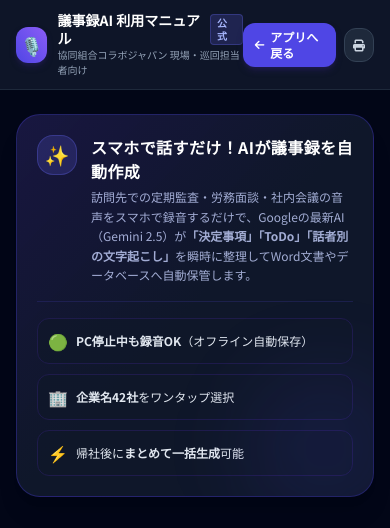
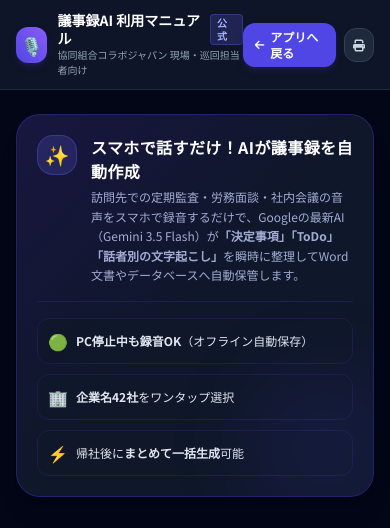
Before and after one commit to collabojapan-admin/minutes-ai, a plain HTML site: page mobile_manual.html in a window 390 px wide. Shown: the top 528 px of the page. Drawn offline with nearby package versions, Linux system fonts and the light colour scheme.

Commit message:
Update mobile_manual.html (AI model label: Gemini 3.5 Flash)

```diff
--- a/mobile_manual.html
+++ b/mobile_manual.html
@@ -101,7 +101,7 @@
             スマホで話すだけ！AIが議事録を自動作成
           </h2>
           <p class="text-xs text-indigo-200/80 mt-1 leading-relaxed">
-            訪問先での定期監査・労務面談・社内会議の音声をスマホで録音するだけで、Googleの最新AI（Gemini 2.5）が<strong>「決定事項」「ToDo」「話者別の文字起こし」</strong>を瞬時に整理してWord文書やデータベースへ自動保管します。
+            訪問先での定期監査・労務面談・社内会議の音声をスマホで録音するだけで、Googleの最新AI（Gemini 3.5 Flash）が<strong>「決定事項」「ToDo」「話者別の文字起こし」</strong>を瞬時に整理してWord文書やデータベースへ自動保管します。
           </p>
         </div>
       </div>
```
